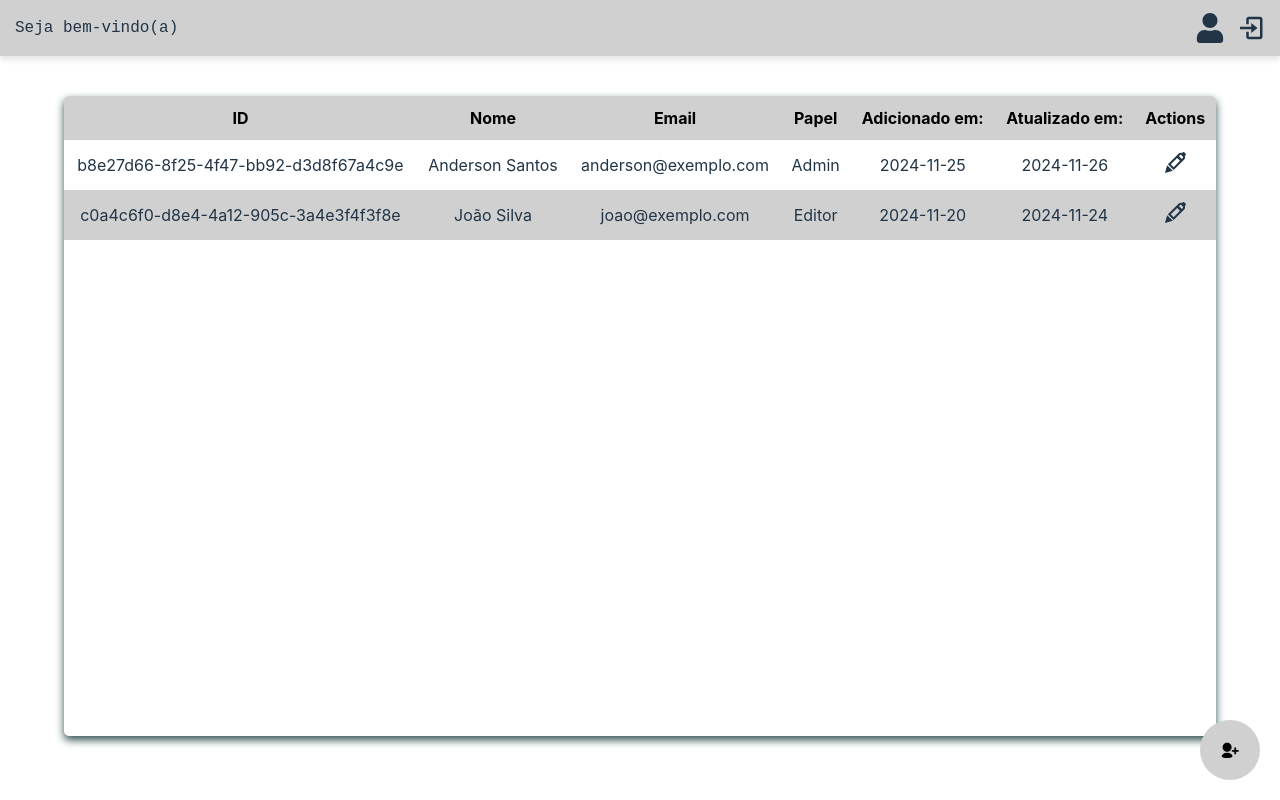
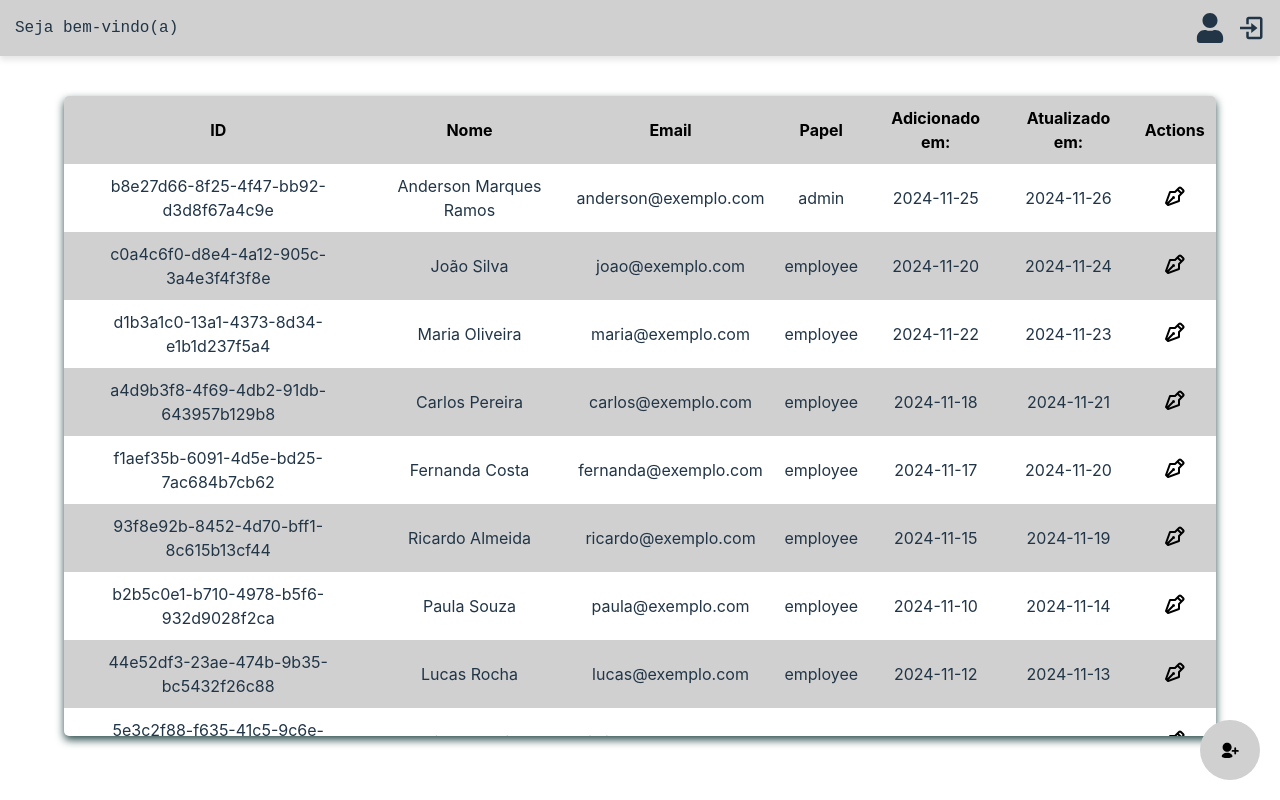
Before and after one commit to andsu-marks/Desiree-frontend, a React (Vite) app: page / in a window 1280 px wide. Built offline with nearby package versions, Linux system fonts and the light colour scheme.

Commit message:
feature(EditEmployee): EditEmployee page created

```diff
--- a/src/components/employee/EmployeesForm.tsx
+++ b/src/components/employee/EmployeesForm.tsx
@@ -1,11 +1,17 @@
+'use-client';
+
 import toast from "react-hot-toast";
+import { useParams } from "react-router-dom";
+import { useEffect } from "react";
 import { useRedirect } from "../../hooks/useRedirect";
 import { ButtonsContainer, EmployeesFormBackground, Input, InputContainer, Label, Select, SubmitButton } from "../../styles/EmployeeForm.styles";
 import { useFormData } from "../../hooks/useFormData";
 import { formDataProps, Role } from "../../types/EmployeeTypes";
+import { employeesFake } from "../../database";
 
 export function EmployeesForm() {
   const { goBackPage } = useRedirect();
+  const { id } = useParams();
 
   const { formData, setFormData } = useFormData<formDataProps>({
     name: '',
@@ -15,6 +21,22 @@ export function EmployeesForm() {
     password: '',
     confirmPassword: '',
   });
+
+  useEffect(() => {
+    if(id) {
+      const employee = employeesFake.find((emp) => emp.id);
+      if(employee) {
+        setFormData({
+          name: employee.name,
+          role: employee.role,
+          email: employee.email,
+          confirmEmail: employee.email,
+          password: employee.password,
+          confirmPassword: employee.password,
+        });
+      }
+    }
+  }, [id])
 
   const handleChange = (e: React.ChangeEvent<HTMLInputElement | HTMLSelectElement>) => {
     const { id, value } = e.target;
--- a/src/components/employee/ListEmployees.tsx
+++ b/src/components/employee/ListEmployees.tsx
@@ -1,26 +1,10 @@
 import { TiUserAdd } from "react-icons/ti";
-import { GoToCreateEmployee, ListEmployeesBackground, Table, TableCell, TableHeader, TableRow } from "../../styles/ListEmployee.styles";
+import { GoToCreateEmployee, GoToEditEmployee, ListEmployeesBackground, Table, TableCell, TableHeader, TableRow } from "../../styles/ListEmployee.styles";
 import { useRedirect } from "../../hooks/useRedirect";
-import { CgPen } from "react-icons/cg";
+import { employeesFake } from "../../database";
+import { BiPen } from "react-icons/bi";
 
-const employees = [
-  {
-    id: 'b8e27d66-8f25-4f47-bb92-d3d8f67a4c9e',
-    name: 'Anderson Santos',
-    email: 'anderson@exemplo.com',
-    role: 'Admin',
-    addedAt: '2024-11-25',
-    updatedAt: '2024-11-26',
-  },
-  {
-    id: 'c0a4c6f0-d8e4-4a12-905c-3a4e3f4f3f8e',
-    name: 'João Silva',
-    email: 'joao@exemplo.com',
-    role: 'Editor',
-    addedAt: '2024-11-20',
-    updatedAt: '2024-11-24',
-  },
-];
+const employees = employeesFake;
 
 export function ListEmployees() {
   const { goToPage } = useRedirect();
@@ -49,7 +33,9 @@ export function ListEmployees() {
             <TableCell>{employee.addedAt}</TableCell>
             <TableCell>{employee.updatedAt}</TableCell>
             <TableCell>
-              <CgPen size={24} onClick={() => goToPage(`/editemployee/${employee.id}`)}/>
+              <GoToEditEmployee>
+                <BiPen size={24} onClick={() => goToPage(`/editemployee/${employee.id}`)}/>
+              </GoToEditEmployee>
             </TableCell>
           </TableRow>
         ))}
--- /dev/null
+++ b/src/database.ts
@@ -0,0 +1,94 @@
+import { Role } from "./types/EmployeeTypes";
+
+export const employeesFake = [
+  {
+    id: 'b8e27d66-8f25-4f47-bb92-d3d8f67a4c9e',
+    name: 'Anderson Marques Ramos',
+    email: 'anderson@exemplo.com',
+    role: Role.admin,
+    password: '1234',
+    addedAt: '2024-11-25',
+    updatedAt: '2024-11-26',
+  },
+  {
+    id: 'c0a4c6f0-d8e4-4a12-905c-3a4e3f4f3f8e',
+    name: 'João Silva',
+    email: 'joao@exemplo.com',
+    role: Role.employee,
+    password: '1234',
+    addedAt: '2024-11-20',
+    updatedAt: '2024-11-24',
+  },
+  {
+    id: 'd1b3a1c0-13a1-4373-8d34-e1b1d237f5a4',
+    name: 'Maria Oliveira',
+    email: 'maria@exemplo.com',
+    role: Role.employee,
+    password: '1234',
+    addedAt: '2024-11-22',
+    updatedAt: '2024-11-23',
+  },
+  {
+    id: 'a4d9b3f8-4f69-4db2-91db-643957b129b8',
+    name: 'Carlos Pereira',
+    email: 'carlos@exemplo.com',
+    role: Role.employee,
+    password: '1234',
+    addedAt: '2024-11-18',
+    updatedAt: '2024-11-21',
+  },
+  {
+    id: 'f1aef35b-6091-4d5e-bd25-7ac684b7cb62',
+    name: 'Fernanda Costa',
+    email: 'fernanda@exemplo.com',
+    role: Role.employee,
+    password: '1234',
+    addedAt: '2024-11-17',
+    updatedAt: '2024-11-20',
+  },
+  {
+    id: '93f8e92b-8452-4d70-bff1-8c615b13cf44',
+    name: 'Ricardo Almeida',
+    email: 'ricardo@exemplo.com',
+    role: Role.employee,
+    password: '1234',
+    addedAt: '2024-11-15',
+    updatedAt: '2024-11-19',
+  },
+  {
+    id: 'b2b5c0e1-b710-4978-b5f6-932d9028f2ca',
+    name: 'Paula Souza',
+    email: 'paula@exemplo.com',
+    role: Role.employee,
+    password: '1234',
+    addedAt: '2024-11-10',
+    updatedAt: '2024-11-14',
+  },
+  {
+    id: '44e52df3-23ae-474b-9b35-bc5432f26c88',
+    name: 'Lucas Rocha',
+    email: 'lucas@exemplo.com',
+    role: Role.employee,
+    password: '1234',
+    addedAt: '2024-11-12',
+    updatedAt: '2024-11-13',
+  },
+  {
+    id: '5e3c2f88-f635-41c5-9c6e-3d99dbce40f3',
+    name: 'Juliana Martins',
+    email: 'juliana@exemplo.com',
+    role: Role.employee,
+    password: '1234',
+    addedAt: '2024-11-09',
+    updatedAt: '2024-11-11',
+  },
+  {
+    id: 'aa462846-4d97-4d43-8f22-4c3d2b0a3f4f',
+    name: 'Gustavo Mendes',
+    email: 'gustavo@exemplo.com',
+    role: Role.employee,
+    password: '1234',
+    addedAt: '2024-11-07',
+    updatedAt: '2024-11-08',
+  }
+];
--- a/src/main.tsx
+++ b/src/main.tsx
@@ -15,7 +15,7 @@ createRoot(document.getElementById('root')!).render(
     <Routes>
       <Route path='/' element={<ListEmployees/>} />
       <Route path='/newemployee' element={<NewEmployeePage/>} />
-      <Route path='/editemployee/{:id}' element={<EditEmployeePage/>} />
+      <Route path='/editemployee/:id' element={<EditEmployeePage/>} />
     </Routes>
   </Router>
 )
--- /dev/null
+++ b/src/pages/EditEmployee.tsx
@@ -0,0 +1,7 @@
+import { EmployeesForm } from "../components/employee/EmployeesForm";
+
+export default function EditEmployeePage() {
+  return (
+    <EmployeesForm/>
+  )
+}
--- a/src/styles/ListEmployee.styles.ts
+++ b/src/styles/ListEmployee.styles.ts
@@ -57,3 +57,8 @@ export const GoToCreateEmployee = styled.button`
   justify-content: center;
   z-index: 10;
 `;
+
+export const GoToEditEmployee = styled.button`
+  background-color: inherit;
+  border: gray;
+`;
```
